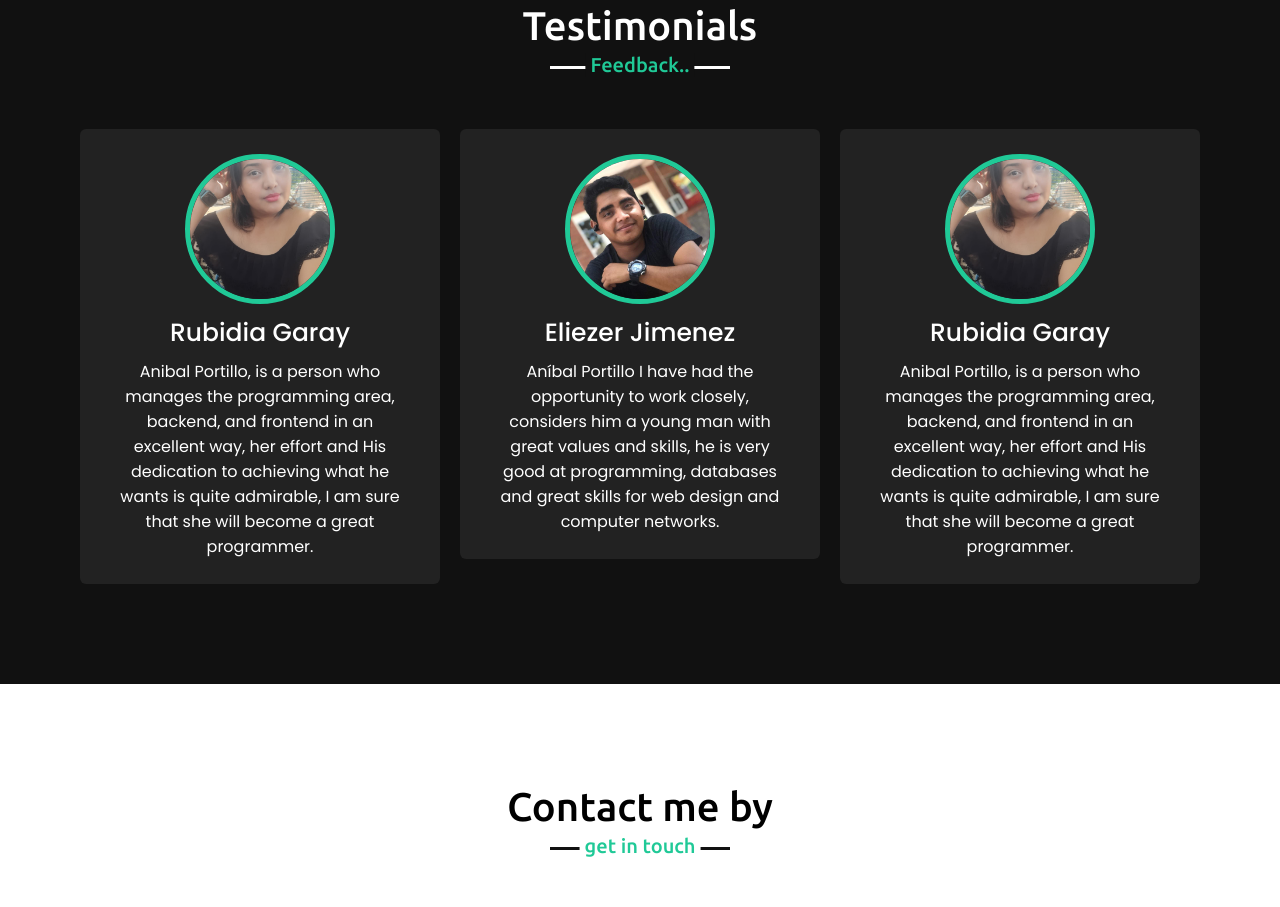
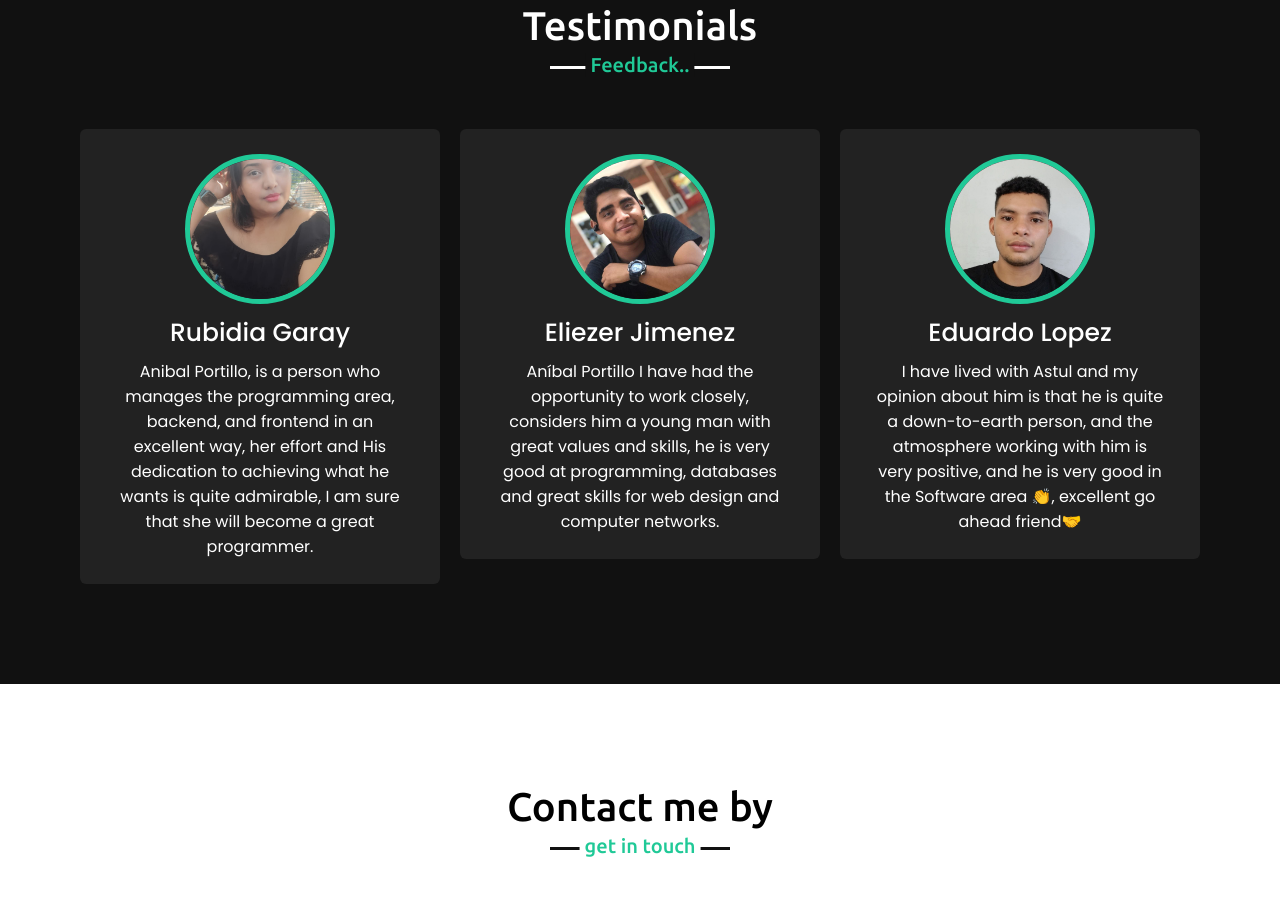
Before and after one commit to AnibalLP/Portafolio, a plain HTML site: page ingles/index.html in a window 1280 px wide. Shown: the part 2793-3700 px from the top of the page. Drawn offline with nearby package versions, Linux system fonts and the light colour scheme.

Commit message:
hasta aqui
he llegado

```diff
--- a/ingles/index.html
+++ b/ingles/index.html
@@ -183,6 +183,16 @@
                             databases and great skills for web design and computer networks.</p>
                     </div>
                 </div>
+                <div class="card">
+                    <div class="box">
+                        <img src="images/edu.jpeg" alt="">
+                        <div class="text">Eduardo Lopez</div>
+                        <p>
+                            I have lived with Astul and my opinion about him is that he is quite a down-to-earth person,
+                               and the atmosphere working with him is very positive, and he is very good in the Software area 👏,
+                               excellent go ahead friend🤝</p>
+                    </div>
+                </div>
 
             </div>
         </div>
```
Also changed, not shown: ingles/images/edu.jpeg (added).
